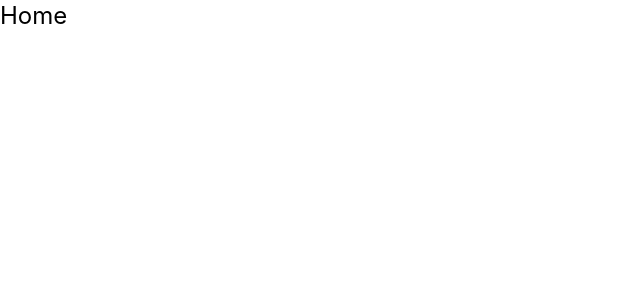
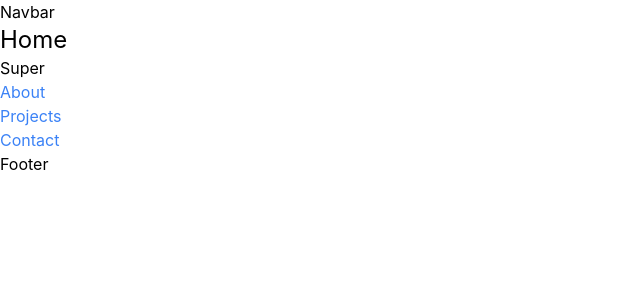
Before and after one commit to Tepah/portfolio, a React (Create React App) app: page / in a window 1280 px wide. Shown: the top 300 px of the page, without its empty margins (0-640 px from the left). Built offline with nearby package versions, Linux system fonts and the light colour scheme.

Commit message:
Added Framer Motion for future anmations between pages and other uses

```diff
--- a/package.json
+++ b/package.json
@@ -6,6 +6,7 @@
     "@testing-library/jest-dom": "^5.17.0",
     "@testing-library/react": "^13.4.0",
     "@testing-library/user-event": "^13.5.0",
+    "framer-motion": "^11.11.11",
     "react": "^18.3.1",
     "react-dom": "^18.3.1",
     "react-router-dom": "^6.27.0",
--- a/src/App.js
+++ b/src/App.js
@@ -1,20 +1,26 @@
 import React from 'react';
 import { BrowserRouter as Router, Routes, Route } from 'react-router-dom';
+import { AnimatePresence } from 'framer-motion';
 import Home from './pages/Home';
 import About from './pages/About';
 import Projects from './pages/Projects';
 import Contact from './pages/Contact';
+import Layout from './pages/Layout';
 import './App.css';
 
 function App() {
   return (
     <Router>
+      <AnimatePresence wait>
         <Routes>
+          <Route path="/" element={<Layout />}>
             <Route path="/" element={<Home />} />
             <Route path="/about" element={<About />} />
             <Route path="/projects" element={<Projects />} />
             <Route path="/contact" element={<Contact />} />
+          </Route>
         </Routes>
+      </AnimatePresence>
     </Router>
   );
 }
--- /dev/null
+++ b/src/components/PageTransition.js
@@ -0,0 +1,17 @@
+import React from 'react';
+import { motion as m } from 'framer-motion';
+
+const PageTransition = ({ children }) => {
+return (
+    <m.div
+      initial={{ opacity: 0 }}
+      animate={{ opacity: 1 }}
+      exit={{ opacity: 0 }}
+      transition={{ duration: 0.5 }}
+    >
+      {children}
+    </m.div>
+  );
+}
+
+export default PageTransition;
--- a/src/pages/About.js
+++ b/src/pages/About.js
@@ -1,11 +1,14 @@
 import React from 'react';
+import PageTransition from "../components/PageTransition";
 
 const About = () => {
   return (
-    <div>
-      <h1>About</h1>
-      <p></p>
-    </div>
+    <PageTransition>
+      <div>
+        <h1>About</h1>
+        <p></p>
+      </div>
+    </PageTransition>
   )
 }
 
--- a/src/pages/Home.js
+++ b/src/pages/Home.js
@@ -1,10 +1,26 @@
 import React from 'react';
+import { Link } from 'react-router-dom';
+import PageTransition from "../components/PageTransition";
 
 const Home = () => {
   return (
-    <div>
-      <h1 className="text-2xl">Home</h1>
-    </div>
+    <PageTransition>
+      <div>
+        <h1 className="text-2xl">Home</h1>
+        <div className="flex flex-col">
+          <div>Super</div>
+          <div>
+            <Link to="/about" className="text-blue-500">About</Link>
+          </div>
+          <div>
+            <Link to="/projects" className="text-blue-500">Projects</Link>
+          </div>
+          <div>
+            <Link to="/contact" className="text-blue-500">Contact</Link>
+          </div>
+        </div>
+      </div>
+    </PageTransition>
   )
 };
 
--- /dev/null
+++ b/src/pages/Layout.js
@@ -0,0 +1,18 @@
+import React from 'react';
+import { Outlet, Link } from "react-router-dom";
+
+const Layout = () => {
+  return (
+    <div>
+      <div>
+        Navbar
+      </div>
+      <Outlet />
+      <div>
+        Footer
+      </div>
+    </div>
+  )
+}
+
+export default Layout;
```
Also changed, not shown: 1 other file (tests, documents, lock files or other folders). Lines whose indentation alone changed are shown as unchanged.
